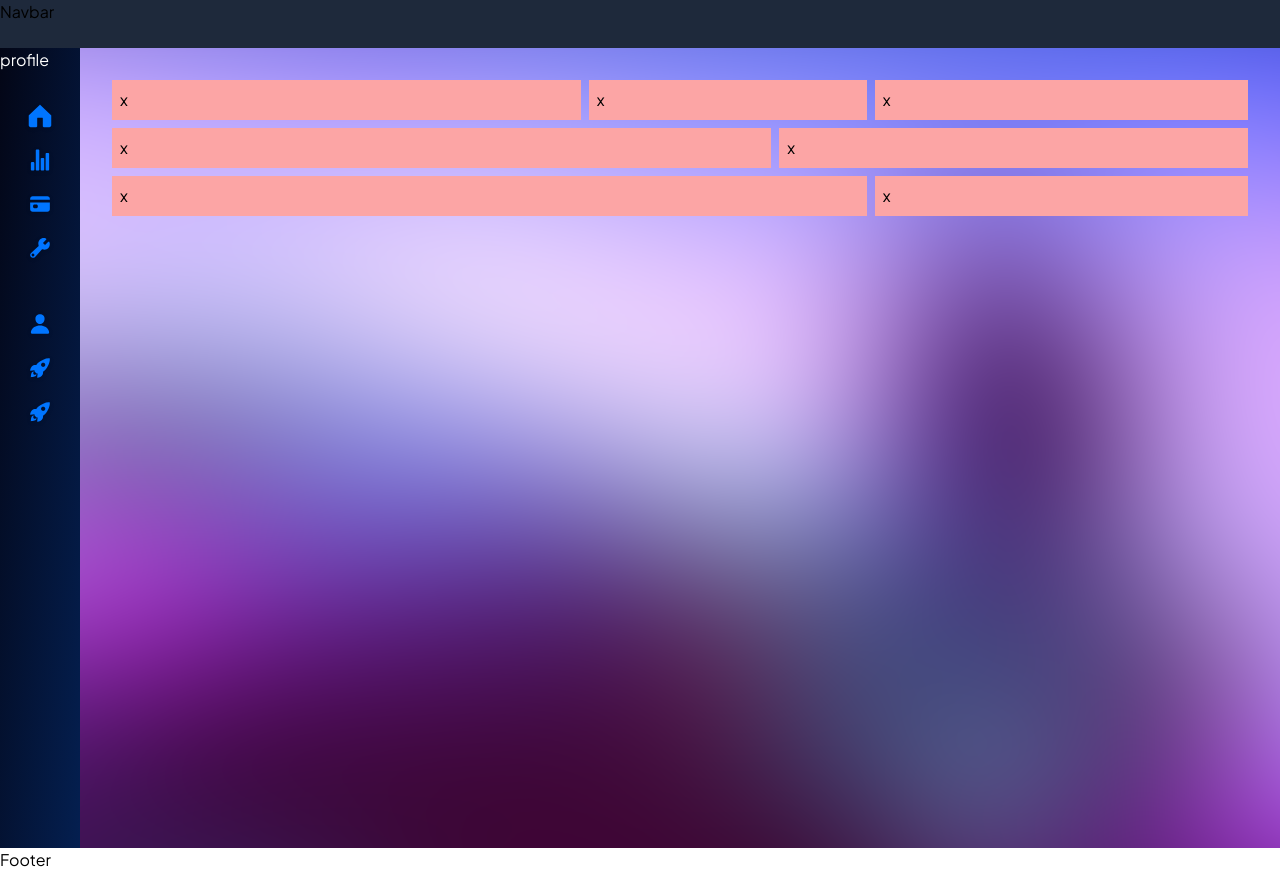
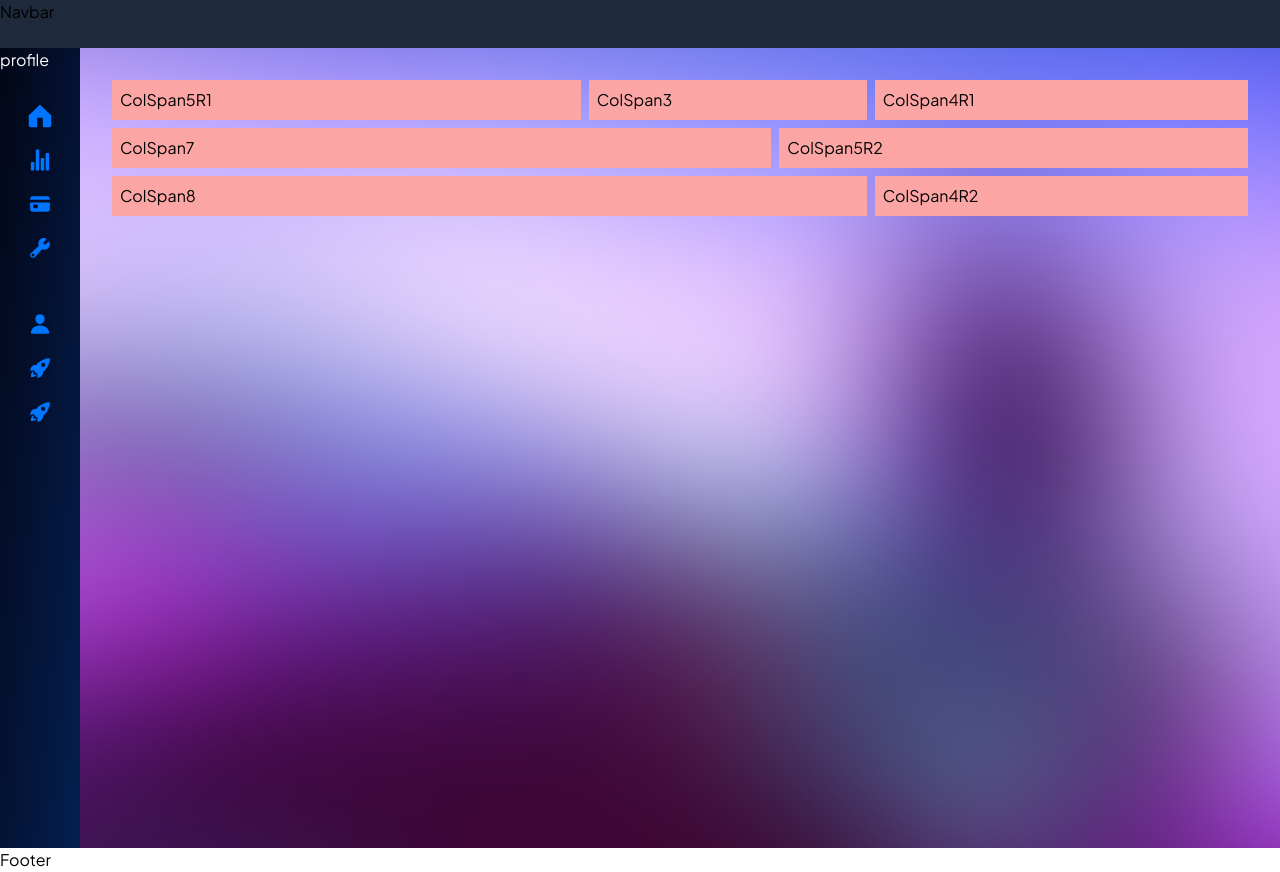
Before and after one commit to OthDr/dot-dashboard, a React (Create React App) app: page / in a window 1280 px wide. Built offline with nearby package versions, Linux system fonts and the light colour scheme.

Commit message:
col spans components init

```diff
--- a/src/scenes/home/GridSystem.tsx
+++ b/src/scenes/home/GridSystem.tsx
@@ -1,17 +1,38 @@
 import React from 'react';
+import ColSpan5R1 from './cards/ColSpan5R1';
+import ColSpan7 from './cards/ColSpan7';
+import ColSpan5R2 from './cards/ColSpan5R2';
+import ColSpan8 from './cards/ColSpan8';
+import ColSpan3 from './cards/ColSpan3';
+import ColSpan4R2 from './cards/ColSpan4R2';
+import ColSpan4R1 from './cards/ColSpan4R1';
 
 const GridSystem: React.FC = () => {
     return (
         <div
             className='grid grid-cols-12 gap-2'
         >
-            <div className="p-2 bg-red-300 col-span-5">x</div>
-            <div className="p-2 bg-red-300 col-span-3">x</div>
-            <div className="p-2 bg-red-300 col-span-4">x</div>
-            <div className="p-2 bg-red-300 col-span-7">x</div>
-            <div className="p-2 bg-red-300 col-span-5">x</div>
-            <div className="p-2 bg-red-300 col-span-8">x</div>
-            <div className="p-2 bg-red-300 col-span-4">x</div>
+            <div className="p-2 bg-red-300 col-span-5">
+                <ColSpan5R1 />
+            </div>
+            <div className="p-2 bg-red-300 col-span-3">
+                <ColSpan3 />
+            </div>
+            <div className="p-2 bg-red-300 col-span-4">
+                <ColSpan4R1 />
+            </div>
+            <div className="p-2 bg-red-300 col-span-7">
+                <ColSpan7 />
+            </div>
+            <div className="p-2 bg-red-300 col-span-5">
+                <ColSpan5R2 />
+            </div>
+            <div className="p-2 bg-red-300 col-span-8">
+                <ColSpan8 />
+            </div>
+            <div className="p-2 bg-red-300 col-span-4">
+                <ColSpan4R2 />
+            </div>
         </div>
     );
 };
--- a/src/scenes/home/cards/ColSpan2R1.tsx
+++ /dev/null
@@ -1,9 +0,0 @@
-import React from 'react';
-
-const ColSpan2R1: React.FC = () => {
-    return (
-        <div>ColSpan2R1</div>
-    );
-};
-
-export default ColSpan2R1;
--- a/src/scenes/home/cards/ColSpan2R2.tsx
+++ /dev/null
@@ -1,9 +0,0 @@
-import React from 'react';
-
-const ColSpan2R2: React.FC = () => {
-    return (
-        <div>ColSpan2R2</div>
-    );
-};
-
-export default ColSpan2R2;
--- /dev/null
+++ b/src/scenes/home/cards/ColSpan3.tsx
@@ -0,0 +1,9 @@
+import React from 'react';
+
+const ColSpan3: React.FC = () => {
+    return (
+        <div>ColSpan3</div>
+    );
+};
+
+export default ColSpan3;
--- a/src/scenes/home/cards/ColSpan4.tsx
+++ /dev/null
@@ -1,9 +0,0 @@
-import React from 'react';
-
-const ColSpan4: React.FC = () => {
-    return (
-        <div>ColSpan4</div>
-    );
-};
-
-export default ColSpan4;
--- /dev/null
+++ b/src/scenes/home/cards/ColSpan4R1.tsx
@@ -0,0 +1,9 @@
+import React from 'react';
+
+const ColSpan4R1 = () => {
+    return (
+        <div>ColSpan4R1</div>
+    );
+};
+
+export default ColSpan4R1;
--- /dev/null
+++ b/src/scenes/home/cards/ColSpan4R2.tsx
@@ -0,0 +1,9 @@
+import React from 'react';
+
+const ColSpan4R2: React.FC = () => {
+    return (
+        <div>ColSpan4R2</div>
+    );
+};
+
+export default ColSpan4R2;
```
